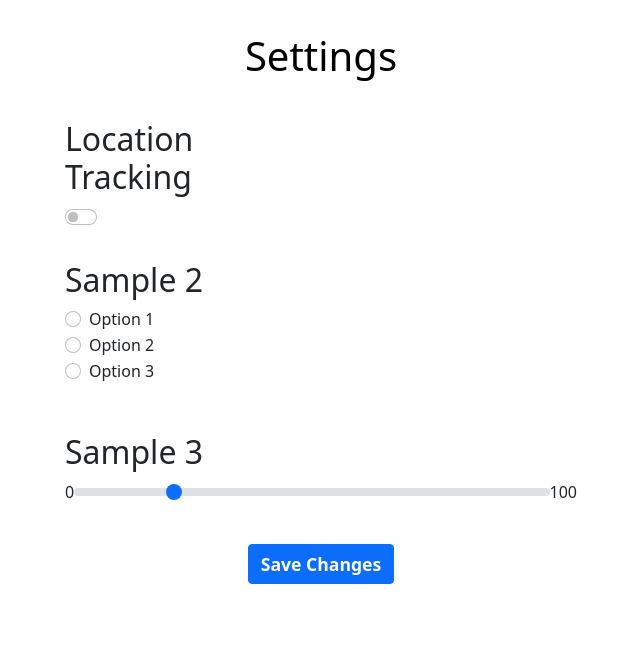
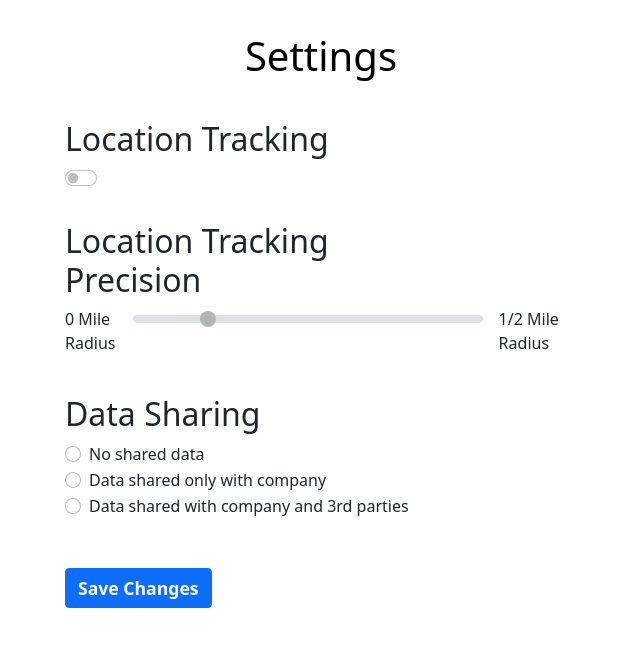
Before and after one commit to LeopoldJr/privacy_concerns, a React (Create React App) app: page /Settings in a window 1280 px wide. Shown: the top 646 px of the page, without its empty margins (319-959 px from the left). Built offline with nearby package versions, Linux system fonts and the light colour scheme.

Commit message:
Added in the approved questions and functionality, including descriptions, labels, and disabled slider when location tracking is turned off. Read for Usability Tests

```diff
--- a/src/pages/Navigation.js
+++ b/src/pages/Navigation.js
@@ -1,7 +1,6 @@
 import React from "react";
 import Confirmation from "./Confirmation";
 import Questionaire from "./Questionaire";
-import { render } from "react-dom";
 import {
   Routes,
   Route,
--- a/src/pages/Questionaire.js
+++ b/src/pages/Questionaire.js
@@ -26,29 +26,34 @@ const Questionaire = ({ handleInputChange3, handleInputChange4, handleInputChang
         <Popover id="popover-basic">
           <Popover.Header as="h3">Location Tracking</Popover.Header>
           <Popover.Body>
-            Description of what Location Tracking does and what information is shared.
+          Location tracking allows our company to track your car and store the routes you take in order to better serve you.
           </Popover.Body>
         </Popover>
     );
     const popover2 = (
         <Popover id="popover-basic">
-          <Popover.Header as="h3">Sample 2</Popover.Header>
+          <Popover.Header as="h3">Location Tracking Precision</Popover.Header>
           <Popover.Body>
-            Description of what Sample 2 does and what information is shared.
+          Determines the precision at which your location will be tracked.
+          The more precision, the more convenient Location Tracking will be.
+          The less precision, the more privacy you will have while still gaining some benefits from location tracking.
+          <br/><b>Location Tracking must be turned on to use this feature</b>
           </Popover.Body>
         </Popover>
     );
     const popover3 = (
         <Popover id="popover-basic">
-          <Popover.Header as="h3">Sample 3</Popover.Header>
+          <Popover.Header as="h3">Data Sharing</Popover.Header>
           <Popover.Body>
-            Description of what Sample 3 does and what information is shared.
+          Sharing data with the company allows your vehicle to suggest routes and tailor your driving and navigation experience to you.
+          Sharing data with 3rd parties allows for that same data to be used to tailor your experiences elsewhere as well.
           </Popover.Body>
         </Popover>
     );
 
     return (
         <div className="Questionaire">
+            {/* Switch for turning Location Tracking On/Off */}
             <Form>
             <div className="Overlay-placement">
             <OverlayTrigger trigger="click" placement="right" overlay={popover1}>
@@ -64,16 +69,29 @@ const Questionaire = ({ handleInputChange3, handleInputChange4, handleInputChang
                 onChange = {toggleData2}
             />
             </Form>
+            {/* Slider for Location Tracking Precision */}
             <div className="Overlay-placement">
             <OverlayTrigger trigger="click" placement="right" overlay={popover2}>
-                <h2 className="Section-Title">Sample 2</h2>
+                <h2 className="Section-Title">Location Tracking Precision</h2>
+            </OverlayTrigger>
+            </div>
+            <div className="slider-div">
+                <Form.Label >0 Mile Radius</Form.Label>
+                <Form.Range  defaultValue={data} onChange={setData} disabled={!data2}/>
+                <Form.Label className='specific-slider-label-padding'>1/2 Mile Radius</Form.Label>
+            </div>
+
+            {/* Options for Data Sharing */}
+            <div className="Overlay-placement">
+            <OverlayTrigger trigger="click" placement="right" overlay={popover3}>
+                <h2 className="Section-Title">Data Sharing</h2>
             </OverlayTrigger>
             </div>
             <Form.Group as={Row} className="mb-3">
                 <Col sm={10}>
                     <Form.Check
                         type="radio"
-                        label="Option 1"
+                        label="No shared data"
                         name="formHorizontalRadios"
                         id="formHorizontalRadios1"
                         defaultChecked = {data3}
@@ -81,7 +99,7 @@ const Questionaire = ({ handleInputChange3, handleInputChange4, handleInputChang
                     />
                     <Form.Check
                         type="radio"
-                        label="Option 2"
+                        label="Data shared only with company"
                         name="formHorizontalRadios"
                         id="formHorizontalRadios2"
                         defaultChecked = {data4}
@@ -89,7 +107,7 @@ const Questionaire = ({ handleInputChange3, handleInputChange4, handleInputChang
                     />
                     <Form.Check
                         type="radio"
-                        label="Option 3"
+                        label="Data shared with company and 3rd parties"
                         name="formHorizontalRadios"
                         id="formHorizontalRadios3"
                         defaultChecked = {data5}
@@ -98,16 +116,6 @@ const Questionaire = ({ handleInputChange3, handleInputChange4, handleInputChang
                 </Col>
             </Form.Group>
 
-            <div className="Overlay-placement">
-            <OverlayTrigger trigger="click" placement="right" overlay={popover3}>
-                <h2 className="Section-Title">Sample 3</h2>
-            </OverlayTrigger>
-            </div>
-            <div className="slider-div">
-                <Form.Label >0</Form.Label>
-                <Form.Range  defaultValue={data} onChange={setData}/>
-                <Form.Label >100</Form.Label>
-            </div>
             <div className="save-button-div">
                 <Button className="save-button" onClick = {handleSubmit}>Save Changes</Button>
             </div>
--- a/src/styling/Questionaire.css
+++ b/src/styling/Questionaire.css
@@ -27,11 +27,17 @@
 }
 
 .Overlay-placement{
-    width:50%;
+    width:60%;
 }
 
 .save-button-div{
     display: flex;
     flex-flow: row nowrap;
-    justify-content: center;
+    justify-content: c
+
+
 }
+.specific-slider-label-padding{
+    /* margin-left: 1rem; */
+    padding-left: 1rem;
+}
```
